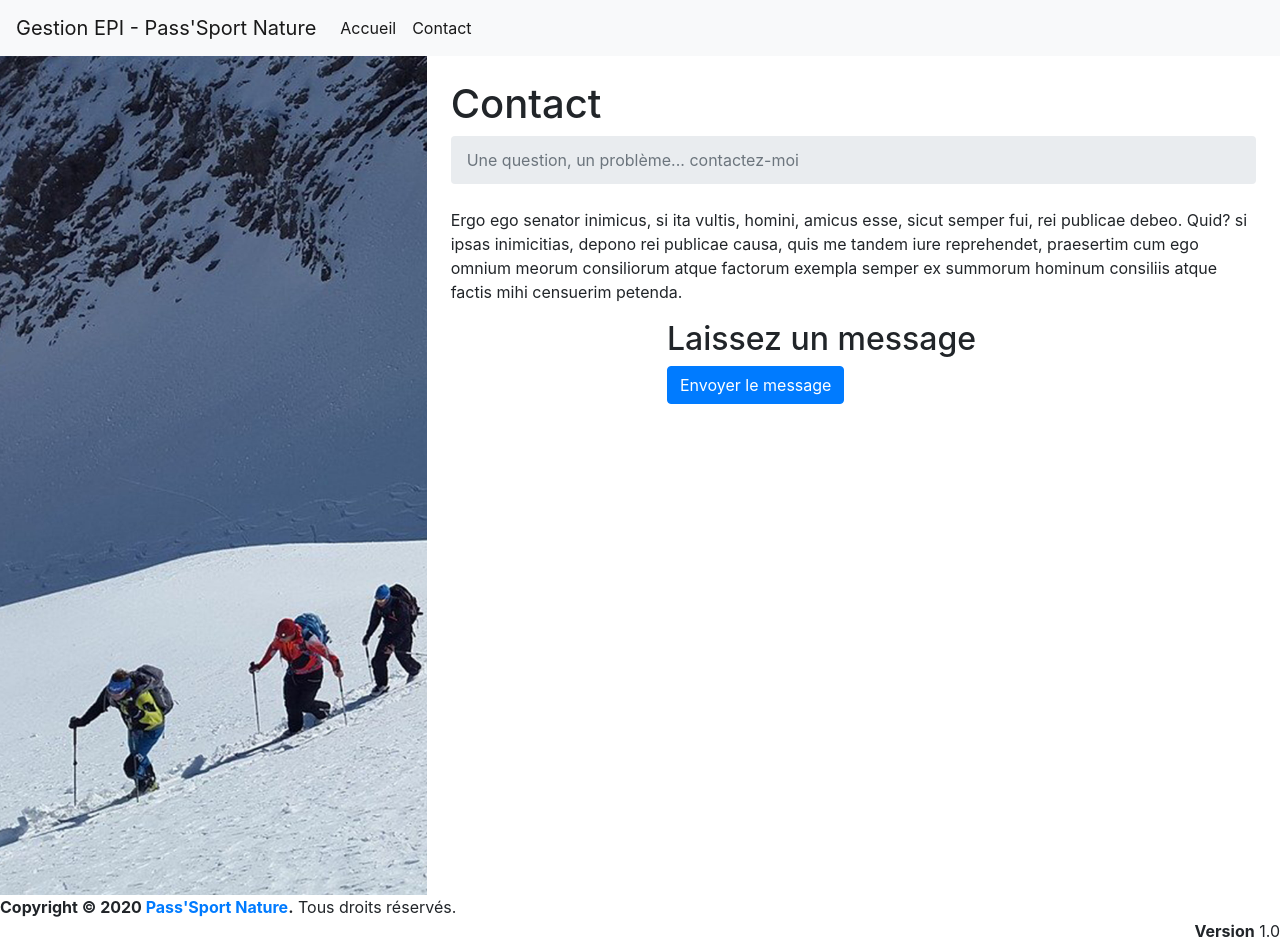
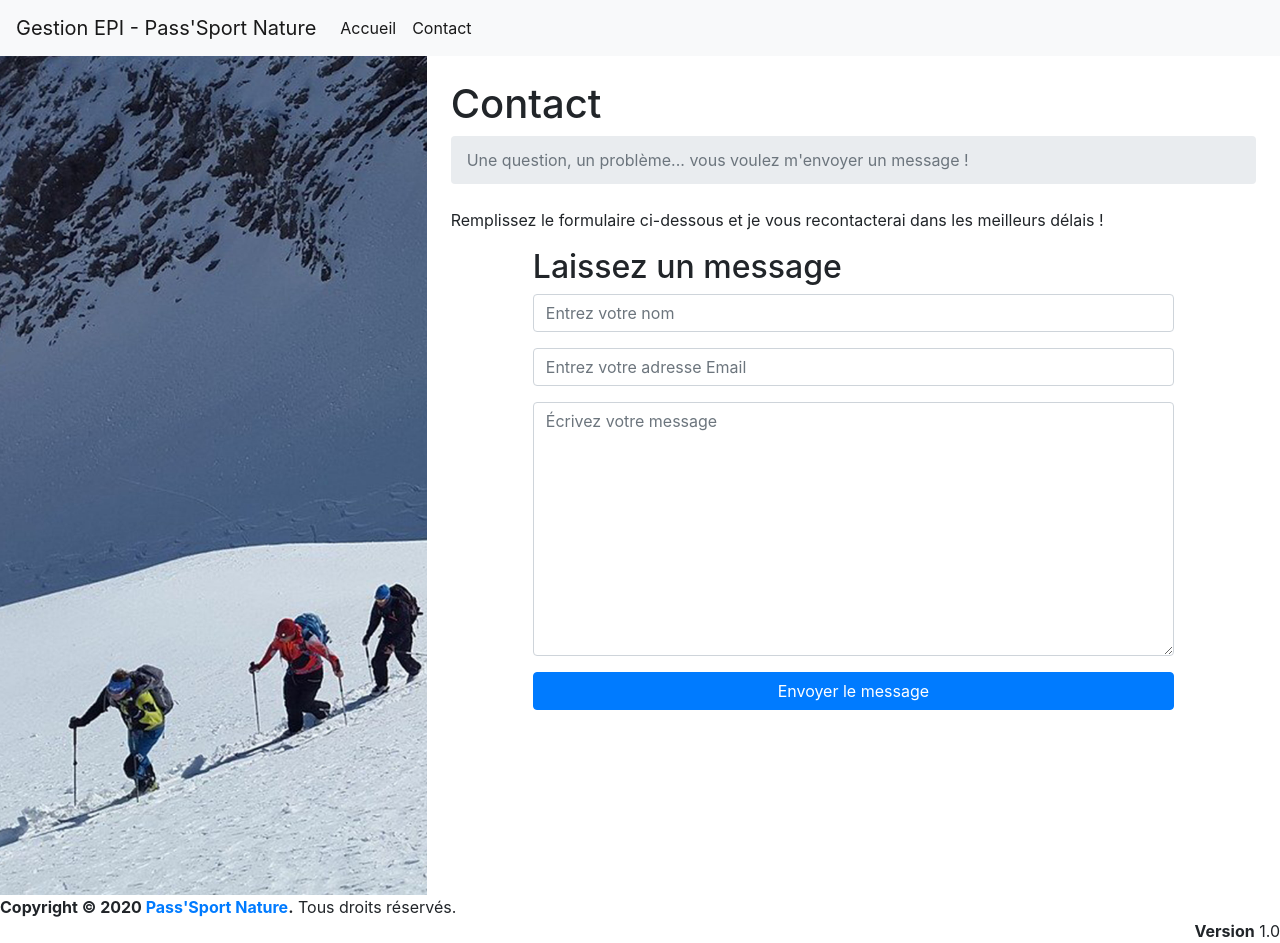
Before and after one commit to FROSSARD-Ma/EPI-Pass-Sport-Nature, a PHP site: page /contact in a window 1280 px wide. Run offline with PHP 8.4, Linux system fonts and the light colour scheme; style sheets or scripts are compiled from the project's sources.

Commit message:
Ecriture formulaire

```diff
--- a/views/templates/contact.twig
+++ b/views/templates/contact.twig
@@ -8,10 +8,10 @@
 {% block headerpage %}
 	<h1 class="mt-4">Contact</h1>
 	<ol class="breadcrumb mb-4">
-        <li class="breadcrumb-item active">Une question, un problème... contactez-moi</li>
+        <li class="breadcrumb-item active">Une question, un problème... vous voulez m'envoyer un message !</li>
     </ol>
 
-	<p>Ergo ego senator inimicus, si ita vultis, homini, amicus esse, sicut semper fui, rei publicae debeo. Quid? si ipsas inimicitias, depono rei publicae causa, quis me tandem iure reprehendet, praesertim cum ego omnium meorum consiliorum atque factorum exempla semper ex summorum hominum consiliis atque factis mihi censuerim petenda.</p>
+    <p>Remplissez le formulaire ci-dessous et je vous recontacterai dans les meilleurs délais !</p>
 
 {% endblock %}
 
@@ -19,13 +19,34 @@
 {% block main %}
 
     <div class="row justify-content-center">
-        <div class="col-6">
+        <div class="col-10">
             <h2>Laissez un message</h2>
-            <form method="post" action="" data-parsley-validate>
+            <form method="post" action="mailContact" data-parsley-validate>
 
-                <input type="hidden" id="userId" name="userId" value="{{ userId.getId }} ">
+                {% if session.userId %}
 
-                <button class="btn btn-primary" type="submit">Envoyer le message</button>
+                    <input type="hidden" id="userId" name="userId" value="{{ session.userId }} ">
+
+                {% else %}
+
+                    <div class="form-group">
+                        <label for="contactName"class="sr-only" >Nom</label>
+                        <input type="text" id="contactName" name="contactName" class="form-control" placeholder="Entrez votre nom" minlength="2" maxlength="50" required>
+                    </div>
+
+                    <div class="form-group">
+                        <label for="contactMail" class="sr-only">Email</label>
+                        <input type="email" id="contactMail" name="contactMail" class="form-control" placeholder="Entrez votre adresse Email" required>
+                    </div>
+
+                {% endif %}
+
+                <div class="form-group">
+                    <label for="contactMessage" class="sr-only">Message</label>
+                    <textarea rows="10" id="contactMessage" name="contactMessage" class="form-control" placeholder="Écrivez votre message" minlength="2" required></textarea>
+                </div>
+
+                <button class="btn btn-primary btn-block" type="submit">Envoyer le message</button>
             </form>
         </div>
     </div>
```
